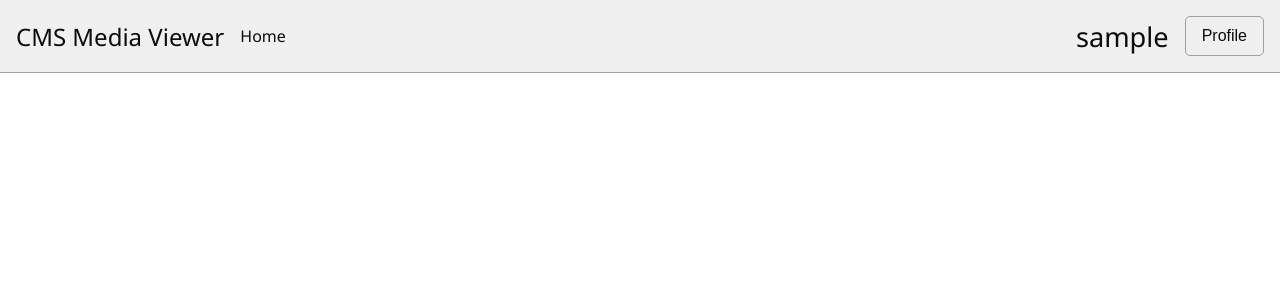
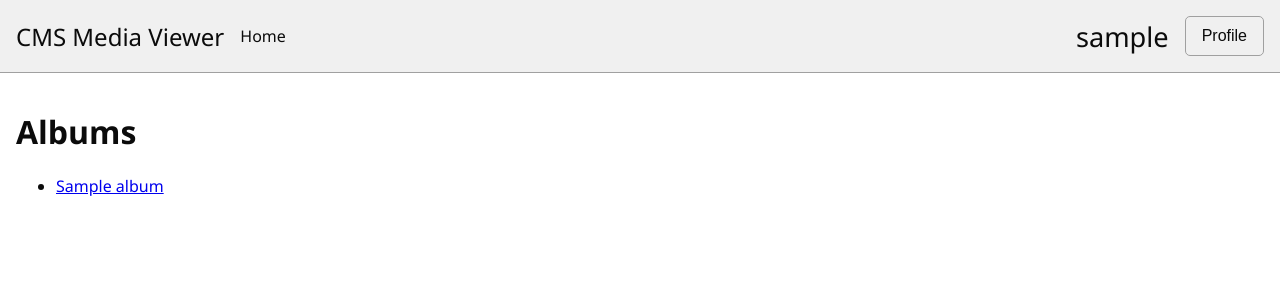
Before and after one commit to ErikPeter2000/photo_viewer, a Django app: page / in a window 1280 px wide. Shown: the top 300 px of the page. Run offline with Django 5.2, Linux system fonts and the light colour scheme; a user stored in the database is signed in; tables that the repository leaves empty hold one stand-in row (values such as "Sample post").

Commit message:
Viewing photos.

```diff
--- a/photo_viewer/photo_viewer/forms.py
+++ b/photo_viewer/photo_viewer/forms.py
@@ -11,6 +11,7 @@ class PhotographerImageForm(forms.ModelForm):
 
     def __init__(self, *args, **kwargs):
         self.request = kwargs.pop('request', None)
+        self.album_id = kwargs.pop('album_id', None)
         super(PhotographerImageForm, self).__init__(*args, **kwargs)
 
     def save(self, commit=True):
@@ -19,6 +20,7 @@ class PhotographerImageForm(forms.ModelForm):
         instance = super().save(commit=False)
         instance.date_created = datetime.now()
         instance.owner_id = self.request.user.id
+        instance.album_id = self.album_id
         if commit:
             instance.save()
             messages.success(self.request, 'Image uploaded successfully.')
--- a/photo_viewer/photo_viewer/models.py
+++ b/photo_viewer/photo_viewer/models.py
@@ -1,13 +1,6 @@
 from django.db import models
 from django.contrib.auth.models import User
 from datetime import datetime
-
-class PhotographerImage(models.Model):
-    image = models.ImageField(upload_to='images/')
-    date_created = models.DateTimeField()
-    owner = models.ForeignKey(User, on_delete=models.CASCADE)
-    def __str__(self):
-        return f"{self.__class__.__name__}: {self.name}"
 
 class Album(models.Model):
     name = models.CharField(max_length=255)
@@ -15,3 +8,11 @@ class Album(models.Model):
     owner = models.ForeignKey(User, on_delete=models.CASCADE)
     def __str__(self):
         return f"{self.__class__.__name__}: {self.name}"
+
+class PhotographerImage(models.Model):
+    image = models.ImageField(upload_to='images/')
+    date_created = models.DateTimeField()
+    owner = models.ForeignKey(User, on_delete=models.CASCADE)
+    album = models.ForeignKey(Album, on_delete=models.CASCADE)
+    def __str__(self):
+        return f"{self.__class__.__name__}: {self.name}"
--- a/photo_viewer/photo_viewer/static/css/styles.css
+++ b/photo_viewer/photo_viewer/static/css/styles.css
@@ -129,6 +129,7 @@ button:hover {
 .flex-row {
     display: inline-flex;
     flex-direction: row;
+    align-items: center;
     gap: 1em;
 }
 .messages {
@@ -136,6 +137,7 @@ button:hover {
     padding: 0;
     list-style-type: none;
 }
+
 .message {
     font-size: small;
     list-style-type: none;
@@ -153,6 +155,17 @@ button:hover {
     border-bottom: 1px solid darkred;
 }
 
+.photos-grid {
+    display: grid;
+    grid-template-columns: repeat(auto-fill, minmax(200px, 1fr));
+    gap: 1em;
+}
+.photo {
+    display: flex;
+    flex-direction: column;
+    gap: 0.5em;
+}
+
 h2 {
     font-size: 1.7em;
     font-weight: 500;
--- a/photo_viewer/photo_viewer/templates/photo_viewer/index.html
+++ b/photo_viewer/photo_viewer/templates/photo_viewer/index.html
@@ -5,4 +5,12 @@
 {% endblock %}
 
 {% block content %}
+  <h1>Albums</h1>
+  <ul class="albums">
+    {% for album in latest_album_list %}
+      <li class="album">
+        <a href="{% url 'album_detail' pk=album.id %}">{{ album.name }}</a>
+      </li>
+    {% endfor %}
+  </ul>
 {% endblock %}
--- a/photo_viewer/photo_viewer/urls.py
+++ b/photo_viewer/photo_viewer/urls.py
@@ -26,5 +26,6 @@ urlpatterns = [
     path('', views.IndexView.as_view(), name='index'),
     path('accounts/', include('django.contrib.auth.urls')),
     path('accounts/profile/', views.profile_view, name='profile'),
-    path('upload_image/', views.UploadImageView.as_view(), name='upload_image'),
+    path('albums/<int:pk>/upload_image/', views.UploadImageView.as_view(), name='upload_image'),
+    path('albums/<int:pk>/', views.AlbumDetailView.as_view(), name='album_detail'),
 ] + static(settings.MEDIA_URL, document_root=settings.MEDIA_ROOT)
--- a/photo_viewer/photo_viewer/views.py
+++ b/photo_viewer/photo_viewer/views.py
@@ -3,7 +3,7 @@ from django.contrib.auth import authenticate, login
 from django.contrib.auth.decorators import login_required
 from django.contrib import messages
 from django.views import View, generic
-from .models import Album
+from .models import Album, PhotographerImage
 from .forms import PhotographerImageForm
 
 MAX_ALBUMS = 5
@@ -12,7 +12,7 @@ from django.contrib.auth.mixins import LoginRequiredMixin
 from django.views import generic
 from .models import Album
 
-MAX_ALBUMS = 5  # Assuming MAX_ALBUMS is defined somewhere
+MAX_ALBUMS = 5
 
 class IndexView(LoginRequiredMixin, generic.ListView):
     template_name = 'photo_viewer/index.html'
@@ -22,13 +22,25 @@ class IndexView(LoginRequiredMixin, generic.ListView):
     def get_queryset(self):
         return Album.objects.order_by('-date_created')[:MAX_ALBUMS]
 
+class AlbumDetailView(LoginRequiredMixin, View):
+    template_name = 'photo_viewer/album_detail.html'
+    login_url = 'accounts/login/'
+    context_object_name = 'images_list'
+
+    def get(self, request, *args, **kwargs):
+        album = Album.objects.get(id=kwargs['pk'])
+        images = PhotographerImage.objects.filter(album_id=album.id)
+        print("images found:", len(images))
+        return render(request, self.template_name, {'album': album, 'images_list': images})
+
 class UploadImageView(LoginRequiredMixin, View):
     login_url = 'accounts/login/'
-    def get(self, request):
+    def get(self, request, *args, **kwargs):
         return render(request, 'photo_viewer/upload_image.html')
 
-    def post(self, request):
-        form = PhotographerImageForm(request.POST, request.FILES, request=request)
+    def post(self, request, *args, **kwargs):
+        album_id = kwargs['pk']
+        form = PhotographerImageForm(request.POST, request.FILES, request=request, album_id=album_id)
         if form.is_valid():
             form.save()
             return redirect('index')
```
Also changed, not shown: photo_viewer/photo_viewer/templates/photo_viewer/album_detail.html (added, +21 -0 lines), photo_viewer/photo_viewer/templates/photo_viewer/upload_image.html (+11 -2 lines), photo_viewer/photo_viewer/migrations/0002_photographerimage_album.py (added).
